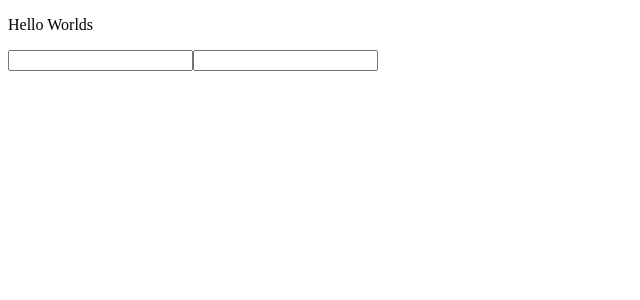
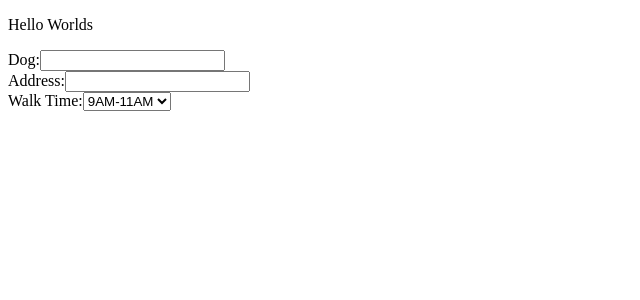
Before and after one commit to RavenClawLLC/Road-EZ, a React app: page / in a window 1280 px wide. Shown: the top 300 px of the page, without its empty margins (0-640 px from the left). Built offline with nearby package versions, Linux system fonts and the light colour scheme.

Commit message:
added multiple input fields

```diff
--- a/client/InputFields.jsx
+++ b/client/InputFields.jsx
@@ -9,14 +9,28 @@ class InputFields extends Component {
       walkTime: '',
       walkFrame: '',
     };
-
-    this.dogNameChange = this.dogNameChange.bind(this);
-    this.addressChange = this.addressChange.bind(this);
-    this.walkFrameChange = this.walkFrameChange.bind(this);
-    this.walkTimeChange = this.walkTimeChange.bind(this);
+    //
+    // this.dogNameChange = this.dogNameChange.bind(this);
+    // this.addressChange = this.addressChange.bind(this);
+    // this.walkFrameChange = this.walkFrameChange.bind(this);
+    // this.walkTimeChange = this.walkTimeChange.bind(this);
+     this.handleInputChange = this.handleInputChange.bind(this);
   }
 
-  dogNameChange(e) {}
+  handleInputChange(e) {
+  const target = e.target;
+  const value = target.value;
+  const name = target.name;
+
+  this.setState({
+    [name]: value
+  });
+}
+
+
+  // dogNameChange(e) {
+  //   this.setState({dogName: e.target.dogName})
+  // }
 
   addressChange(e) {}
 
@@ -28,8 +42,36 @@ class InputFields extends Component {
     return (
       <div>
         <form>
-          <input type="text" />
-          <input type="text" />
+          <label>
+            Dog:
+            <input
+              name="dogName"
+              type="text"
+              value={this.state.dogName}
+              onChange={this.handleInputChange} />
+          </label>
+          <br />
+          <label>
+            Address:
+            <input
+              name="address"
+              type="text"
+              value={this.state.addressChange}
+              onChange={this.handleInputChange} />
+          </label>
+          <br />
+          <label>
+            Walk Time:
+            <select
+              name="walkTime"
+              value={this.state.walkTime}
+              onChange={this.handleInputChange}>
+                <option value="9AM-11AM">9AM-11AM</option>
+                <option value="11AM-1PM">11AM-1PM</option>
+                <option value="1PM-3PM">1PM-3PM</option>
+                <option value="3PM-5PM">3PM-5PM</option>
+            </select>
+          </label>
         </form>
       </div>
     );
```
